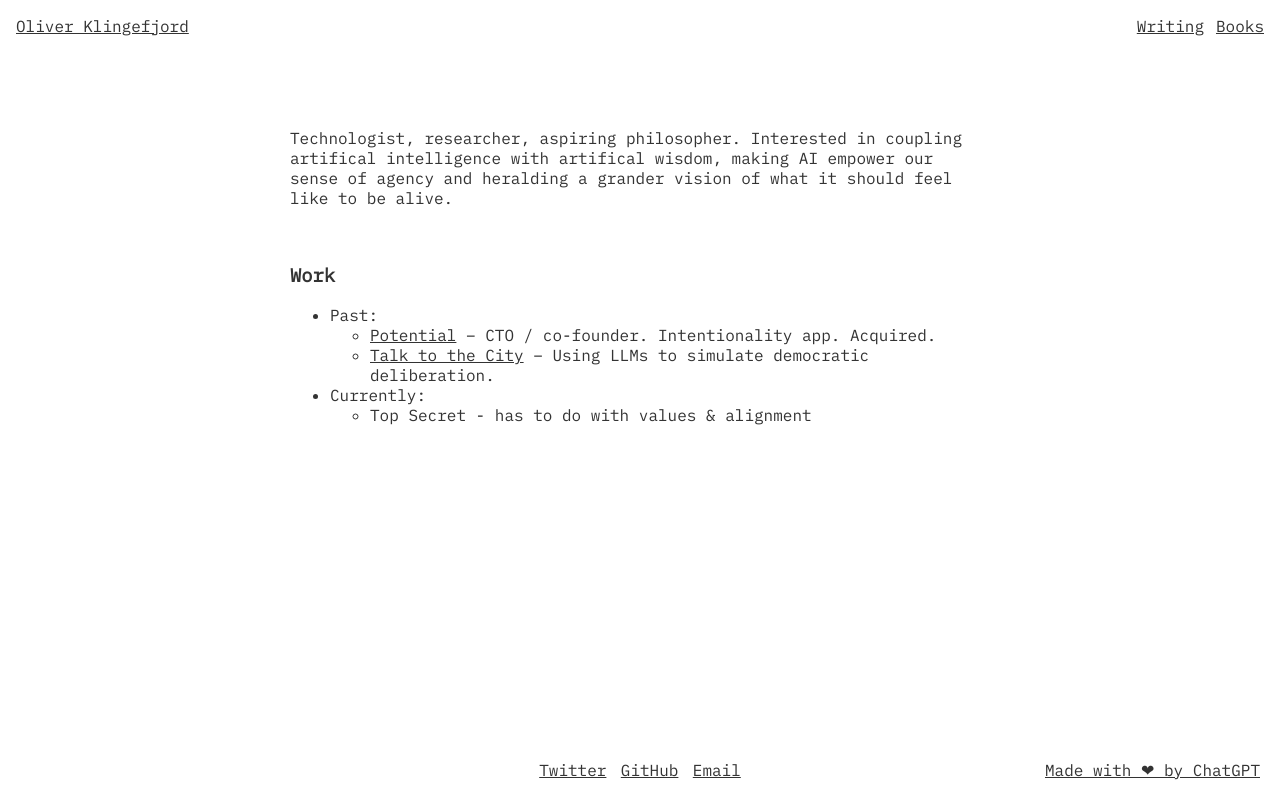
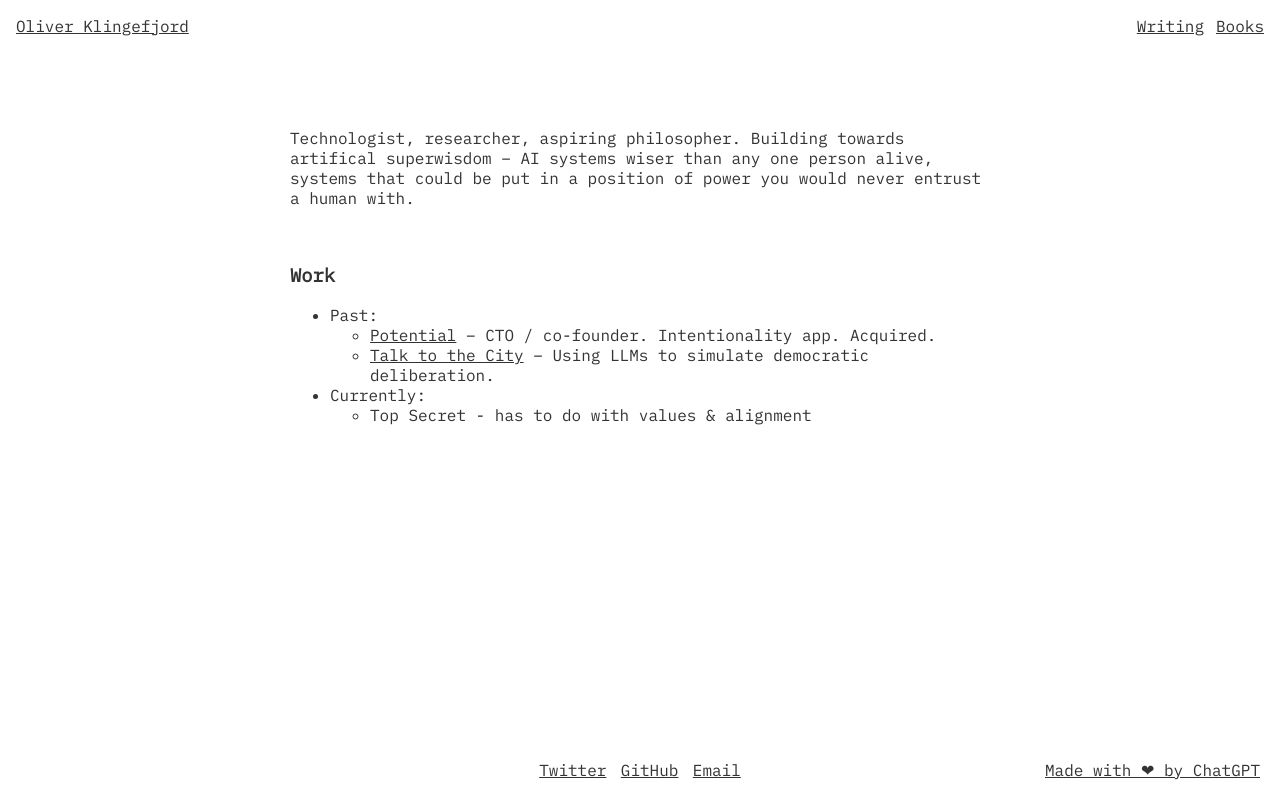
Before and after one commit to Klingefjord/oliverklingefjord.com, a plain HTML site: page index.html in a window 1280 px wide. Drawn offline with Linux system fonts and the light colour scheme.

Commit message:
copy update

```diff
--- a/index.html
+++ b/index.html
@@ -31,7 +31,7 @@
         <main>
             <div class="container" id="home">
                 <p>
-                    Technologist, researcher, aspiring philosopher. Interested in coupling artifical intelligence with artifical wisdom, making AI empower our sense of agency and heralding a grander vision of what it should feel like to be alive.
+                    Technologist, researcher, aspiring philosopher. Building towards artifical superwisdom – AI systems wiser than any one person alive, systems that could be put in a position of power you would never entrust a human with.
                 </p>
                 <br>
                 <h3>Work</h3>
```
